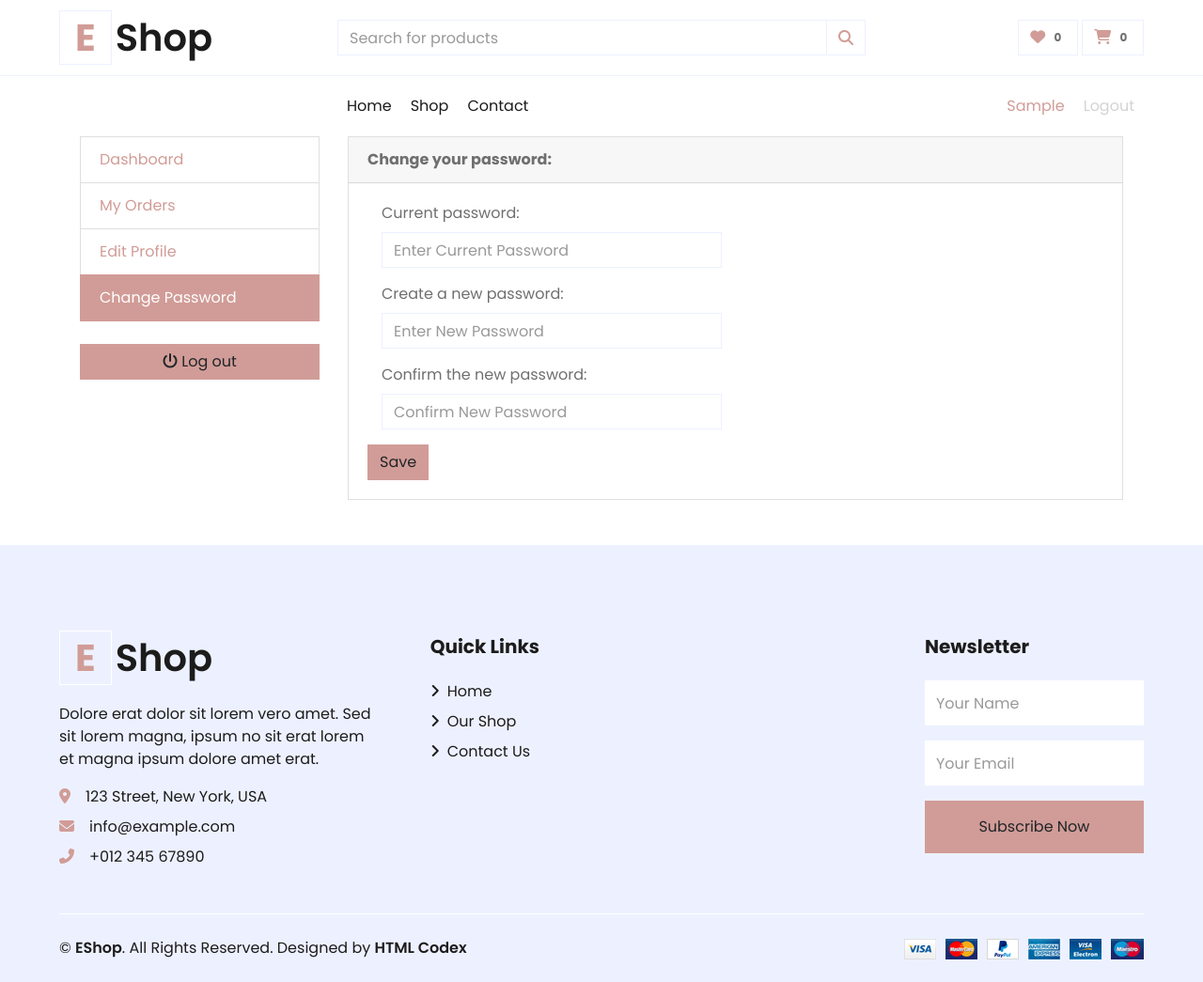
After one commit to AleksKostadinov/eshop, a Django app: page /accounts/change_password/ in a window 1280 px wide. The commit adds this page. Shown: the whole page at 94% size. Run offline with Django 4.2, Linux system fonts and the light colour scheme; the visitor is signed in with stand-in values (Sample User, id 1); data that the repository does not hold is empty; some libraries are stand-ins or nearby versions.

Commit message:
ChangePasswordView

```diff
--- a/accounts/forms.py
+++ b/accounts/forms.py
@@ -67,3 +67,8 @@ class UserProfileForm(forms.ModelForm):
 
         for field in self.fields:
             self.fields[field].widget.attrs['class'] = 'form-control'
+
+class ChangePasswordForm(forms.Form):
+    current_password = forms.CharField(widget=forms.PasswordInput)
+    new_password = forms.CharField(widget=forms.PasswordInput)
+    confirm_password = forms.CharField(widget=forms.PasswordInput)
--- a/accounts/urls.py
+++ b/accounts/urls.py
@@ -1,5 +1,7 @@
 from django.urls import path
-from .views import CustomLoginView, CustomRegisterView, CustomLogoutView, DashboardView, MyOrdersView, EditProfileView
+from .views import (CustomLoginView, CustomRegisterView, CustomLogoutView,
+                    DashboardView, MyOrdersView, EditProfileView,
+                    ChangePasswordView)
 
 app_name = 'accounts'
 
@@ -12,4 +14,5 @@ urlpatterns = [
 
     path('my_orders/', MyOrdersView.as_view(), name='my_orders'),
     path('edit_profile/', EditProfileView.as_view(), name='edit_profile'),
+    path('change_password/', ChangePasswordView.as_view(), name='change_password'),
 ]
--- a/accounts/views.py
+++ b/accounts/views.py
@@ -3,7 +3,7 @@ from django.contrib.auth.views import LogoutView
 from django.shortcuts import get_object_or_404, redirect, render
 from django.urls import reverse_lazy
 from django.views.generic import FormView, TemplateView
-from accounts.forms import AccountForm, RegisterForm, UserProfileForm
+from accounts.forms import AccountForm, ChangePasswordForm, RegisterForm, UserProfileForm
 from accounts.models import Account, UserProfile
 from django.contrib import messages
 from django.contrib.auth.mixins import LoginRequiredMixin
@@ -133,3 +133,28 @@ class EditProfileView(LoginRequiredMixin, UpdateView):
             messages.success(self.request, 'Your profile has been updated.')
 
         return super().form_valid(form)
+
+class ChangePasswordView(LoginRequiredMixin, FormView):
+    template_name = 'accounts/change_password.html'
+    form_class = ChangePasswordForm
+    success_url = reverse_lazy('accounts:change_password')
+
+    def form_valid(self, form):
+        current_password = form.cleaned_data['current_password']
+        new_password = form.cleaned_data['new_password']
+        confirm_password = form.cleaned_data['confirm_password']
+
+        user = self.request.user
+
+        if new_password == confirm_password:
+            success = user.check_password(current_password)
+            if success:
+                user.set_password(new_password)
+                user.save()
+                messages.success(self.request, 'Password updated successfully.')
+            else:
+                messages.error(self.request, 'Please enter a valid current password.')
+        else:
+            messages.error(self.request, 'Password does not match!')
+
+        return super().form_valid(form)
--- /dev/null
+++ b/templates/accounts/change_password.html
@@ -0,0 +1,42 @@
+{% extends 'base/base.html' %}
+{% load static %}
+{% block content %}
+
+<section class="section-conten padding-y bg">
+    <div class="container">
+        <div class="row">
+        {% include 'base/dashboard_sidebar.html' %}
+        <main class="col-md-9">
+            <article class="card">
+            <header class="card-header">
+                <strong class="d-inline-block mr-3">Change your password: </strong>
+            </header>
+            <div class="card-body">
+                <div class="row">
+                <div class="col-md-12">
+                    <form action="{% url 'accounts:change_password' %}" method="POST">
+                        {% csrf_token %}
+                        <div class="form-group col-md-6">
+                            <label>Current password:</label>
+                            <input type="password" name="current_password" placeholder="Enter Current Password" class="form-control" required>
+                        </div>
+                        <div class="form-group col-md-6">
+                            <label>Create a new password:</label>
+                            <input type="password" name="new_password" placeholder="Enter New Password" class="form-control" required>
+                        </div>
+                        <div class="form-group col-md-6">
+                            <label>Confirm the new password:</label>
+                            <input type="password" name="confirm_password" placeholder="Confirm New Password" class="form-control" required>
+                        </div>
+                        <input type="submit" value="Save" class="btn btn-primary">
+                    </form>
+                </div>
+                </div>
+            </div>
+            </article>
+        </main>
+    </div>
+    </div>
+    </section>
+
+{% endblock %}
--- a/templates/base/dashboard_sidebar.html
+++ b/templates/base/dashboard_sidebar.html
@@ -4,8 +4,9 @@
       <a class="list-group-item {%  if '/accounts/' == request.path %} active {% endif %}" href="{% url 'accounts:dashboard' %}"> Dashboard </a>
       <a class="list-group-item {%  if '/accounts/my_orders/' == request.path %} active {% endif %}" href="{% url 'accounts:my_orders' %}"> My Orders </a>
       <a class="list-group-item {%  if '/accounts/edit_profile/' == request.path %} active {% endif %}" href="{% url 'accounts:edit_profile' %}" href="{% url 'accounts:edit_profile' %}"> Edit Profile </a>
-      <a class="list-group-item " href=""> Change Password </a>
-      <a class="btn btn-primary btn-block" href="{% url 'accounts:logout' %}"> <i class="fa fa-power-off"></i> <span class="text">Log out</span> </a>
+      <a class="list-group-item {%  if '/accounts/change_password/' == request.path %} active {% endif %}" href="{% url 'accounts:change_password' %}" href=""> Change Password </a>
     </ul>
     <!--   SIDEBAR .//END   -->
+    <br>
+    <a class="btn btn-primary btn-block" href="{% url 'accounts:logout' %}"> <i class="fa fa-power-off"></i> <span class="text">Log out</span> </a>
   </aside>
```
Also changed, not shown: templates/accounts/edit_profile.html (line endings or trailing spaces).
